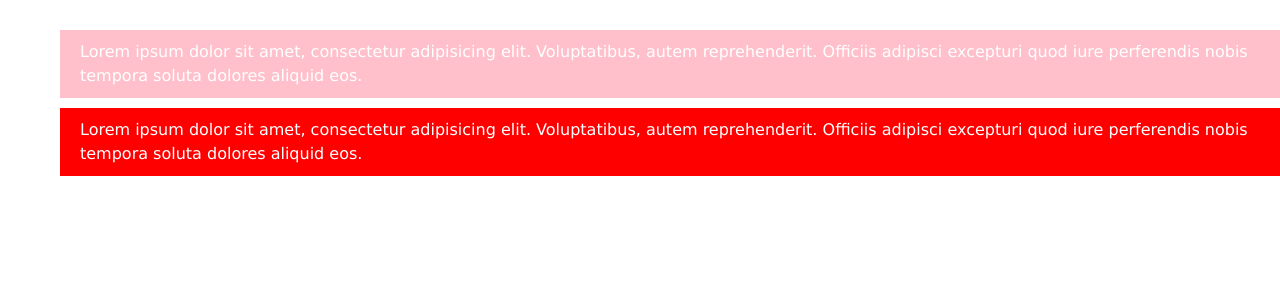
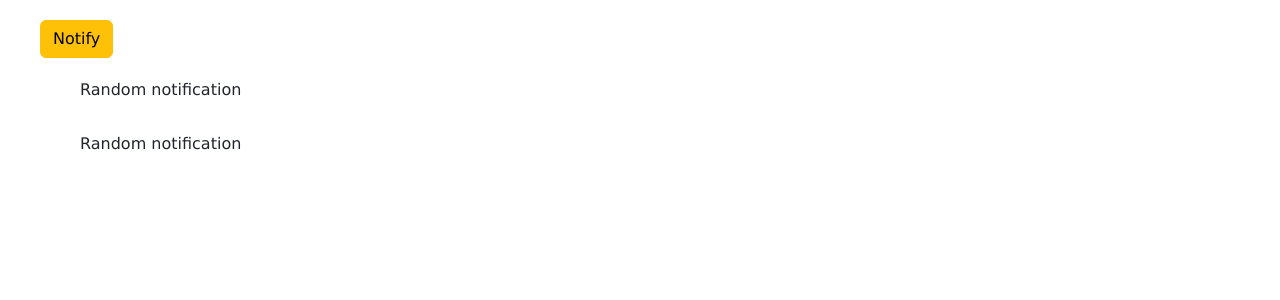
Before and after one commit to ShiyamS/Angular-eShopping, an Angular app: page / in a window 1280 px wide. Shown: the top 300 px of the page. Built offline with nearby package versions, Linux system fonts and the light colour scheme.

Commit message:
working of * Structural Directive

```diff
--- a/src/app/app.component.html
+++ b/src/app/app.component.html
@@ -55,25 +55,25 @@
       Officiis adipisci
       excepturi quod iure perferendis nobis tempora soluta dolores aliquid eos.</p> -->
     <!-- Default ng Style -->
-    <p class="container" [ngStyle]="{backgroundColor:'pink',color: 'white'}">Lorem
+    <!-- <p class="container" [ngStyle]="{backgroundColor:'pink',color: 'white'}">Lorem
       ipsum dolor sit amet,
       consectetur
       adipisicing elit. Voluptatibus,
       autem
       reprehenderit.
       Officiis adipisci
-      excepturi quod iure perferendis nobis tempora soluta dolores aliquid eos.</p>
+      excepturi quod iure perferendis nobis tempora soluta dolores aliquid eos.</p> -->
 
     <!-- Custom Ng Style  -->
 
-    <p class="container" [appStyle]="{backgroundColor: active ? 'green':'red',color: 'white'}">Lorem
+    <!-- <p class="container" [appStyle]="{backgroundColor: active ? 'green':'red',color: 'white'}">Lorem
       ipsum dolor sit amet,
       consectetur
       adipisicing elit. Voluptatibus,
       autem
       reprehenderit.
       Officiis adipisci
-      excepturi quod iure perferendis nobis tempora soluta dolores aliquid eos.</p>
+      excepturi quod iure perferendis nobis tempora soluta dolores aliquid eos.</p> -->
     <!-- NgClass -->
     <!-- <p [ngClass]="{'container' : true, 'font-chnage' : true}">Lorem
       ipsum dolor sit amet,
@@ -119,6 +119,28 @@
     </ng-container>
 
   </div> -->
+    <!-- Default dehaviour of *ng if -->
+    <button class="btn btn-warning" (click)="notifyMe()"> Notify</button>
 
+    <div class="container">
+      <p *ngIf="displayNotify; else myVar">
+        This is to notify you !
+      </p>
+    </div>
+    <ng-template #myVar>
+      <p>Random notification</p>
+    </ng-template>
 
+    <!-- In context how anguler behaive in *ngIf-->
+
+    <div class="container">
+      <ng-template [ngIf]='displayNotify' [ngIfElse]="myVar">
+        <p>
+          This is to notify you !
+        </p>
+      </ng-template>
+    </div>
+    <ng-template #myVar>
+      <p>Random notification</p>
+    </ng-template>
   </div>
--- a/src/app/app.component.ts
+++ b/src/app/app.component.ts
@@ -51,5 +51,11 @@ export class AppComponent implements OnInit {
   // Based on condition we are setting the background color
   active: boolean = false
 
+  displayNotify: boolean = false;
+
+  notifyMe() {
+    this.displayNotify = true;
+  }
+
 
 }
```
